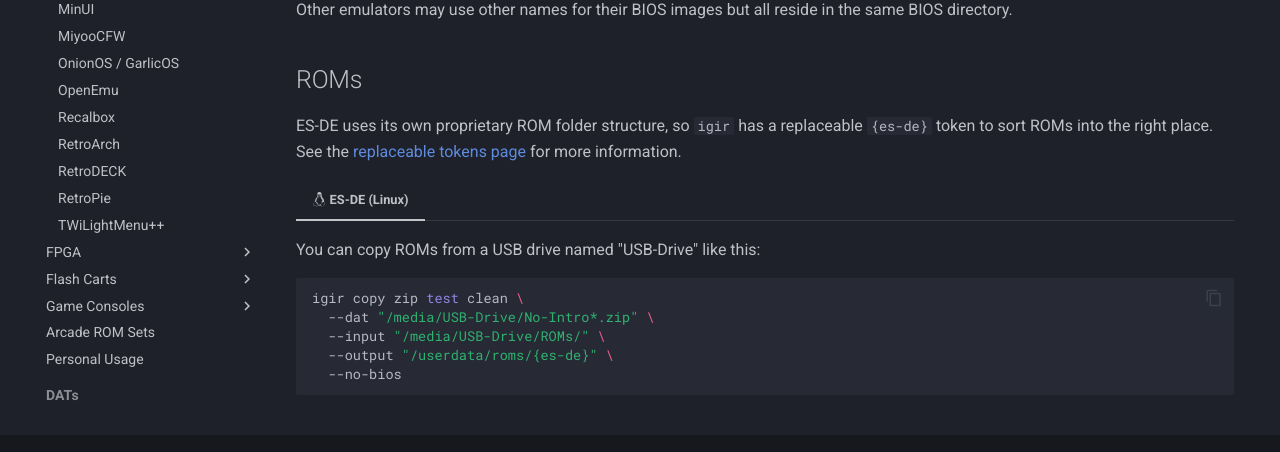
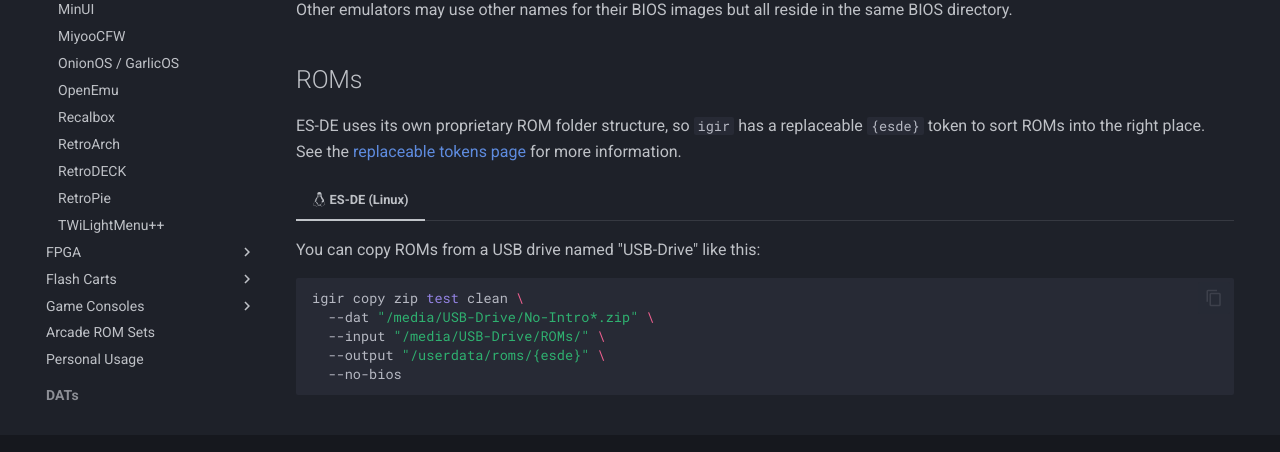
Before and after one commit to emmercm/igir, an MkDocs documentation site: the page built from docs/usage/desktop/es-de.md, in a window 1280 px wide and 1324 px high. Shown: the part 733-1185 px from the top of the window. Built offline with MkDocs 1.6.1 and Material for MkDocs 9.7.7, drawn with Linux system fonts in a browser that asks for light colours; comment, search, counter and statistics services are not loaded.

Commit message:
Update es-de.md

````diff
--- a/docs/usage/desktop/es-de.md
+++ b/docs/usage/desktop/es-de.md
@@ -23,7 +23,7 @@
 
 ## ROMs
 
-ES-DE uses its own proprietary ROM folder structure, so `igir` has a replaceable `{es-de}` token to sort ROMs into the right place. See the [replaceable tokens page](../../output/tokens.md) for more information.
+ES-DE uses its own proprietary ROM folder structure, so `igir` has a replaceable `{esde}` token to sort ROMs into the right place. See the [replaceable tokens page](../../output/tokens.md) for more information.
 
 === ":simple-linux: ES-DE (Linux)"
 
@@ -33,6 +33,6 @@
     igir copy zip test clean \
       --dat "/media/USB-Drive/No-Intro*.zip" \
       --input "/media/USB-Drive/ROMs/" \
-      --output "/userdata/roms/{es-de}" \
+      --output "/userdata/roms/{esde}" \
       --no-bios
     ```
````
